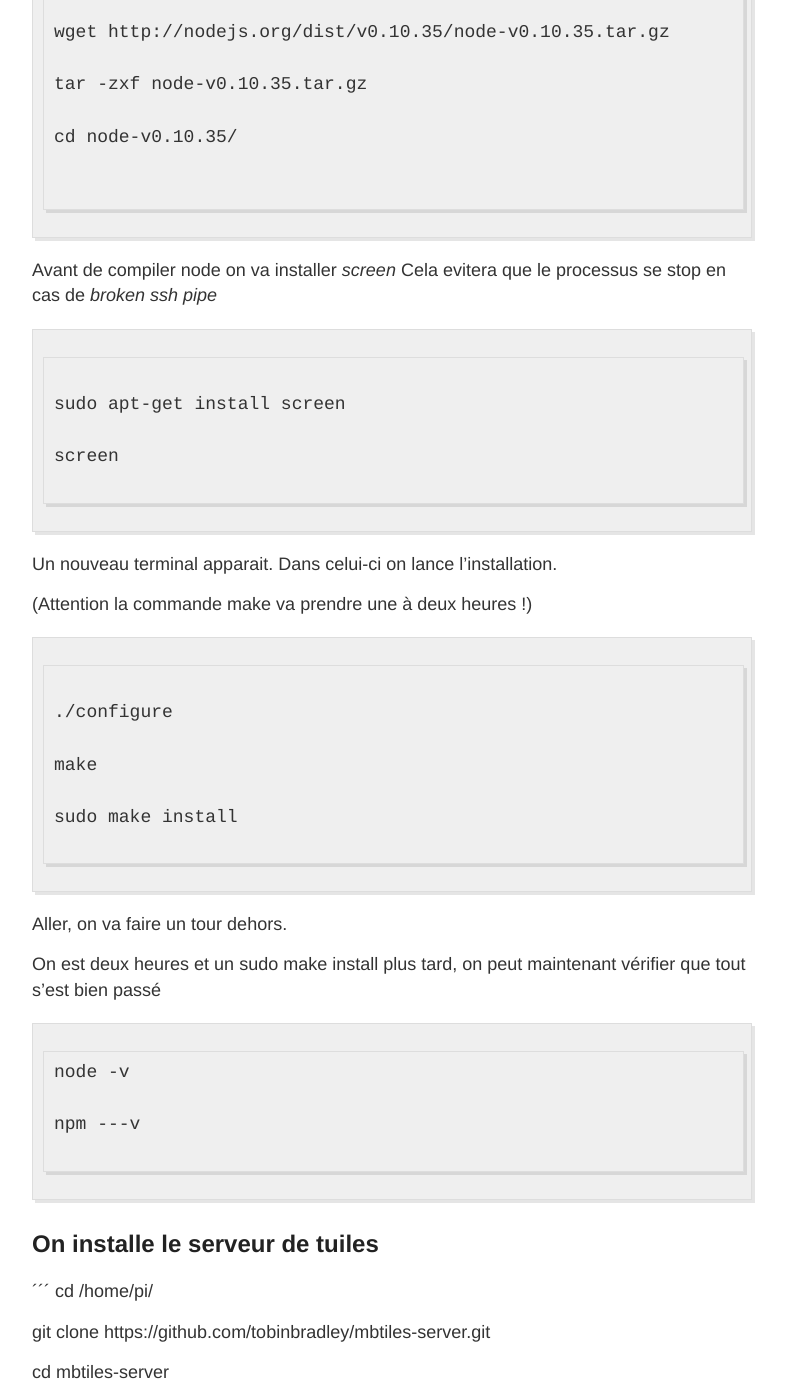
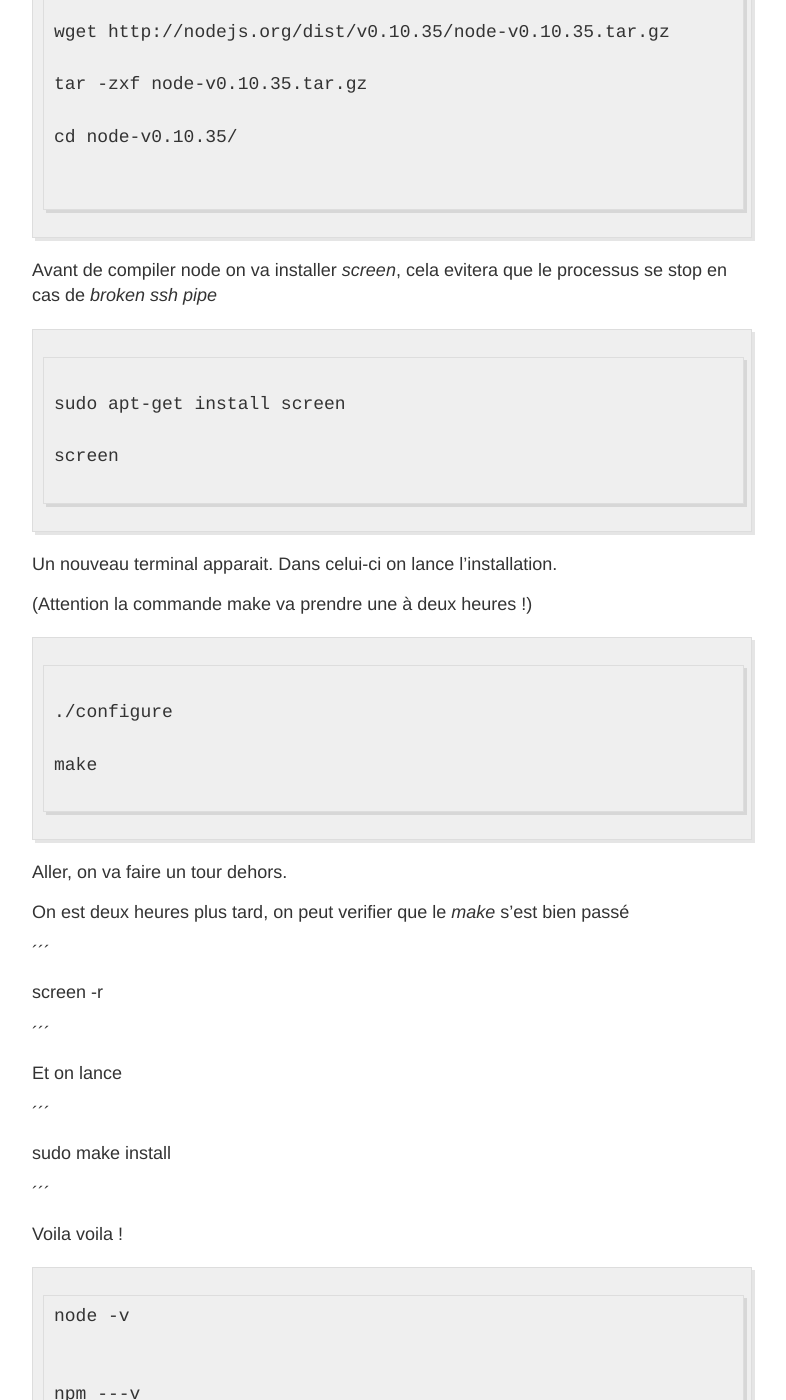
Before and after one commit to pierrelorioux/pierrelorioux.github.io, a Jekyll site: the page built from _posts/2015-5-27-rasp.md, in a window 1280 px wide and 1400 px high, scrolled down 839 px. Shown: the whole window, without its empty margins (248-1034 px from the left). Built offline with Jekyll 4.4.1, drawn with Linux system fonts in a browser that asks for light colours; Markdown is read by kramdown in place of the engine named in the settings.

Commit message:
comiiiit

````diff
--- a/_posts/2015-5-27-rasp.md
+++ b/_posts/2015-5-27-rasp.md
@@ -39,7 +39,7 @@ cd node-v0.10.35/
 
 
 
-Avant de compiler node on va installer *screen* Cela evitera que le processus se stop en cas de *broken ssh pipe*
+Avant de compiler node on va installer *screen*, cela evitera que le processus se stop en cas de *broken ssh pipe*
 
 ```
 
@@ -60,16 +60,32 @@ Un nouveau terminal apparait. Dans celui-ci on lance l'installation.
 
 make
 
-sudo make install
-
 ```
 
 Aller, on va faire un tour dehors.
 
-On est deux heures et un sudo make install plus tard, on peut maintenant vérifier que tout s'est bien passé
+On est deux heures plus tard, on peut verifier que le *make* s'est bien passé
+
+´´´
+
+screen -r
+
+´´´
+
+Et on lance
+
+´´´
+
+sudo make install
+
+
+´´´
+
+Voila voila !
 
 ```
 node -v
+
 
 npm ---v
 
@@ -78,6 +94,7 @@ npm ---v
 ## On installe le serveur de tuiles
 
 ´´´
+
 cd /home/pi/
 
 git clone https://github.com/tobinbradley/mbtiles-server.git
````
